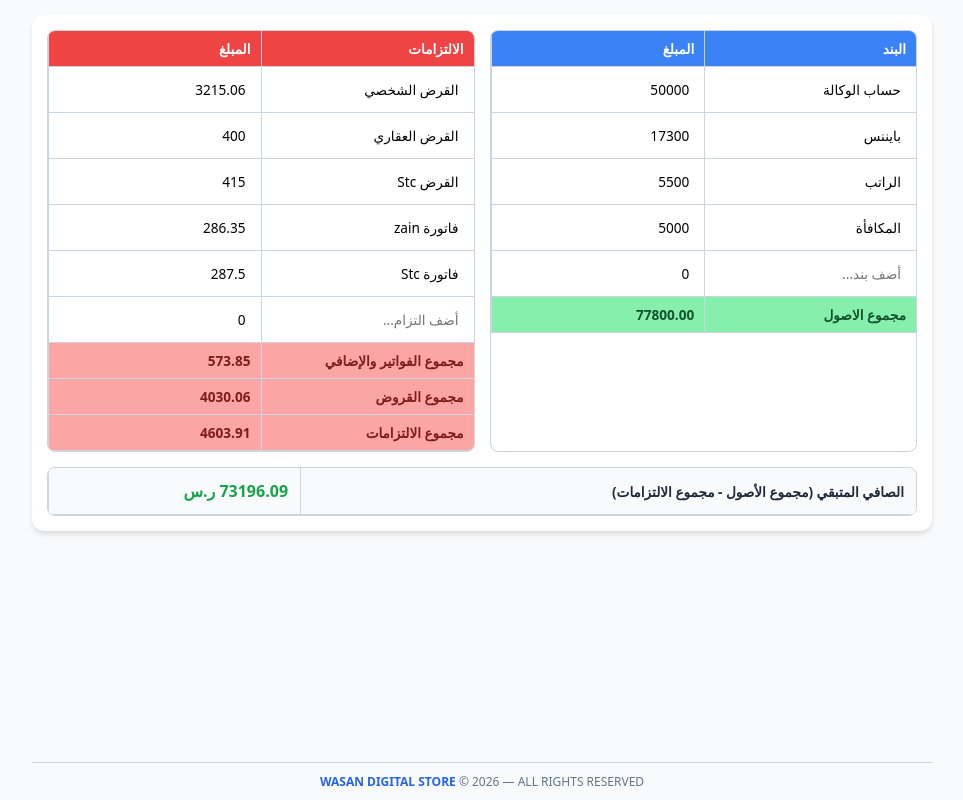
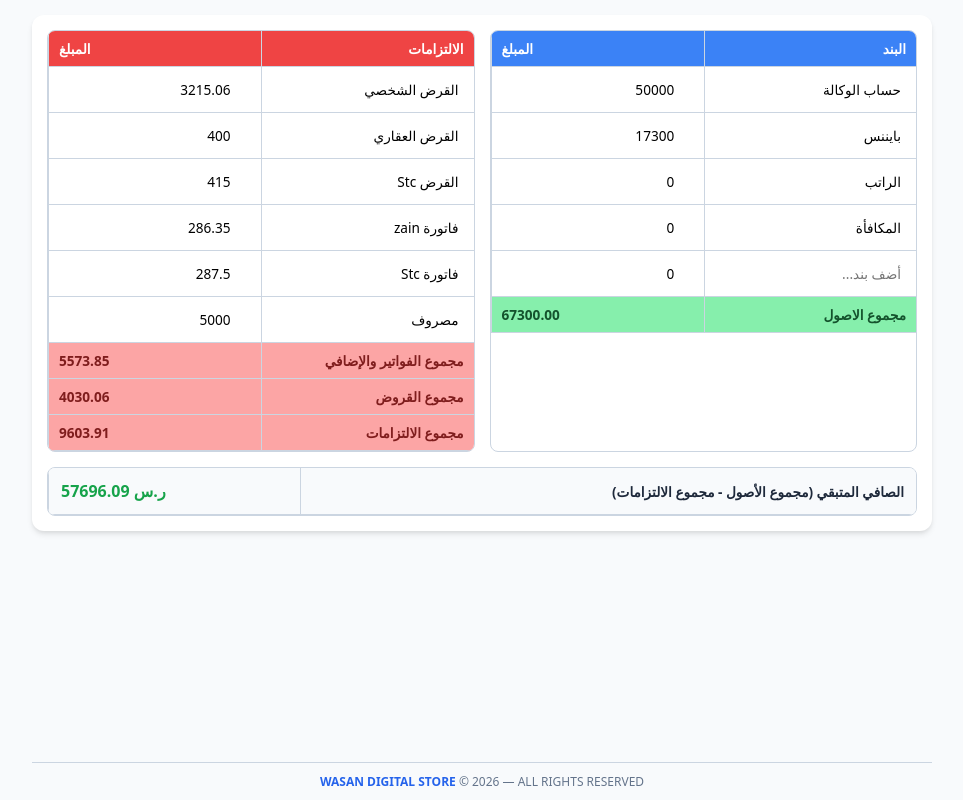
Before and after one commit to z3omohd/salary, a plain HTML site: page index.html in a window 1280 px wide. Shown: the whole page, without its empty margins (158-1121 px from the left). Drawn offline with Linux system fonts and the light colour scheme.

Commit message:
Add files via upload

```diff
--- a/index.html
+++ b/index.html
@@ -102,8 +102,7 @@
  text-align: right;
  outline: none;
  border-radius: 4px;
- transition: all 0.2s;
- }
+ transition: all 0.2s; direction: ltr; /* إجبار الأرقام داخل الحقول لتكون بالنسق الإنجليزي */ }
 
  input.editable-input:focus {
  background: #fff;
@@ -120,12 +119,16 @@
  background-color: #86efac !important;
  font-weight: bold;
  color: #14532d;
+ direction: ltr;
+ text-align: right;
  }
 
  .row-red-soft {
  background-color: #fca5a5 !important;
  font-weight: bold;
  color: #7f1d1d;
+ direction: ltr;
+ text-align: right;
  }
 
  .summary-box {
@@ -162,7 +165,7 @@
  <thead>
  <tr>
  <th class="th-assets">البند</th>
- <th class="th-assets">المبلغ</th>
+ <th class="th-assets" style="text-align: left;">المبلغ</th>
  </tr>
  </thead>
  <tbody id="assetsTableBody"></tbody>
@@ -175,7 +178,7 @@
  <thead>
  <tr>
  <th class="th-liabilities">الالتزامات</th>
- <th class="th-liabilities">المبلغ</th>
+ <th class="th-liabilities" style="text-align: left;">المبلغ</th>
  </tr>
  </thead>
  <tbody id="liabilitiesTableBody"></tbody>
@@ -200,8 +203,8 @@
  assets: [
  { name: "حساب الوكالة", amount: 50000 },
  { name: "بايننس", amount: 17300 },
- { name: "الراتب", amount: 5500 },
- { name: "المكافأة", amount: 5000 },
+ { name: "الراتب", amount: 0 },
+ { name: "المكافأة", amount: 0 },
  { name: "", amount: 0 }
  ],
  liabilities: [
@@ -210,7 +213,7 @@
  { name: "القرض Stc", amount: 415 },
  { name: "فاتورة zain", amount: 286.35 },
  { name: "فاتورة Stc", amount: 287.5 },
- { name: "", amount: 0 }
+ { name: "مصروف", amount: 5000 }
  ]
  };
 
@@ -223,7 +226,7 @@
  totalAssets += Number(item.amount) || 0;
  const tr = document.createElement('tr');
  tr.innerHTML = `
- <td><input type="text" class="editable-input" value="${item.name}" placeholder="أضف بند..." onchange="updateAssetName(${index}, this.value)"></td>
+ <td><input type="text" class="editable-input" style="direction: rtl;" value="${item.name}" placeholder="أضف بند..." onchange="updateAssetName(${index}, this.value)"></td>
  <td><input type="number" step="0.01" class="editable-input" value="${item.amount}" onchange="updateAssetAmount(${index}, this.value)"></td>
  `;
  assetsTbody.appendChild(tr);
@@ -231,7 +234,7 @@
 
  const trTotal = document.createElement('tr');
  trTotal.className = 'row-green';
- trTotal.innerHTML = `<td>مجموع الاصول</td><td>${totalAssets.toFixed(2)}</td>`;
+ trTotal.innerHTML = `<td>مجموع الاصول</td><td style="text-align: left; direction: ltr;">${totalAssets.toFixed(2)}</td>`;
  assetsTbody.appendChild(trTotal);
 
  const liabilitiesTbody = document.getElementById('liabilitiesTableBody');
@@ -249,7 +252,7 @@
 
  const tr = document.createElement('tr');
  tr.innerHTML = `
- <td><input type="text" class="editable-input" value="${item.name}" placeholder="أضف التزام..." onchange="updateLiabilityName(${index}, this.value)"></td>
+ <td><input type="text" class="editable-input" style="direction: rtl;" value="${item.name}" placeholder="أضف التزام..." onchange="updateLiabilityName(${index}, this.value)"></td>
  <td><input type="number" step="0.01" class="editable-input" value="${item.amount}" onchange="updateLiabilityAmount(${index}, this.value)"></td>
  `;
  liabilitiesTbody.appendChild(tr);
@@ -259,24 +262,24 @@
 
  const lTotal1 = document.createElement('tr');
  lTotal1.className = 'row-red-soft';
- lTotal1.innerHTML = `<td>مجموع الفواتير والإضافي</td><td>${totalBills.toFixed(2)}</td>`;
+ lTotal1.innerHTML = `<td>مجموع الفواتير والإضافي</td><td style="text-align: left; direction: ltr;">${totalBills.toFixed(2)}</td>`;
  liabilitiesTbody.appendChild(lTotal1);
 
  const lTotal2 = document.createElement('tr');
  lTotal2.className = 'row-red-soft';
- lTotal2.innerHTML = `<td>مجموع القروض</td><td>${totalLoans.toFixed(2)}</td>`;
+ lTotal2.innerHTML = `<td>مجموع القروض</td><td style="text-align: left; direction: ltr;">${totalLoans.toFixed(2)}</td>`;
  liabilitiesTbody.appendChild(lTotal2);
 
  const lTotal3 = document.createElement('tr');
- lTotal3.className, lTotal3.className = 'row-red-soft';
- lTotal3.innerHTML = `<td>مجموع الالتزامات</td><td>${totalObligations.toFixed(2)}</td>`;
+ lTotal3.className = 'row-red-soft';
+ lTotal3.innerHTML = `<td>مجموع الالتزامات</td><td style="text-align: left; direction: ltr;">${totalObligations.toFixed(2)}</td>`;
  liabilitiesTbody.appendChild(lTotal3);
 
  const summaryTbody = document.getElementById('summaryTableBody');
  summaryTbody.innerHTML = `
- <tr style="background: #f8fafc; font-weight: bold;">
- <td style="padding: 12px;">الصافي المتبقي (مجموع الأصول - مجموع الالتزامات)</td>
- <td style="padding: 12px; color: ${ (totalAssets - totalObligations) >= 0 ? '#16a34a' : '#dc2626' }; font-size: 1rem;">
+ <tr style="background: #f8fafc; font-weight: bold; direction: ltr;">
+ <td style="padding: 12px; direction: rtl; text-align: right;">الصافي المتبقي (مجموع الأصول - مجموع الالتزامات)</td>
+ <td style="padding: 12px; text-align: left; color: ${ (totalAssets - totalObligations) >= 0 ? '#16a34a' : '#dc2626' }; font-size: 1rem;">
  ${(totalAssets - totalObligations).toFixed(2)} ر.س
  </td>
  </tr>
```
